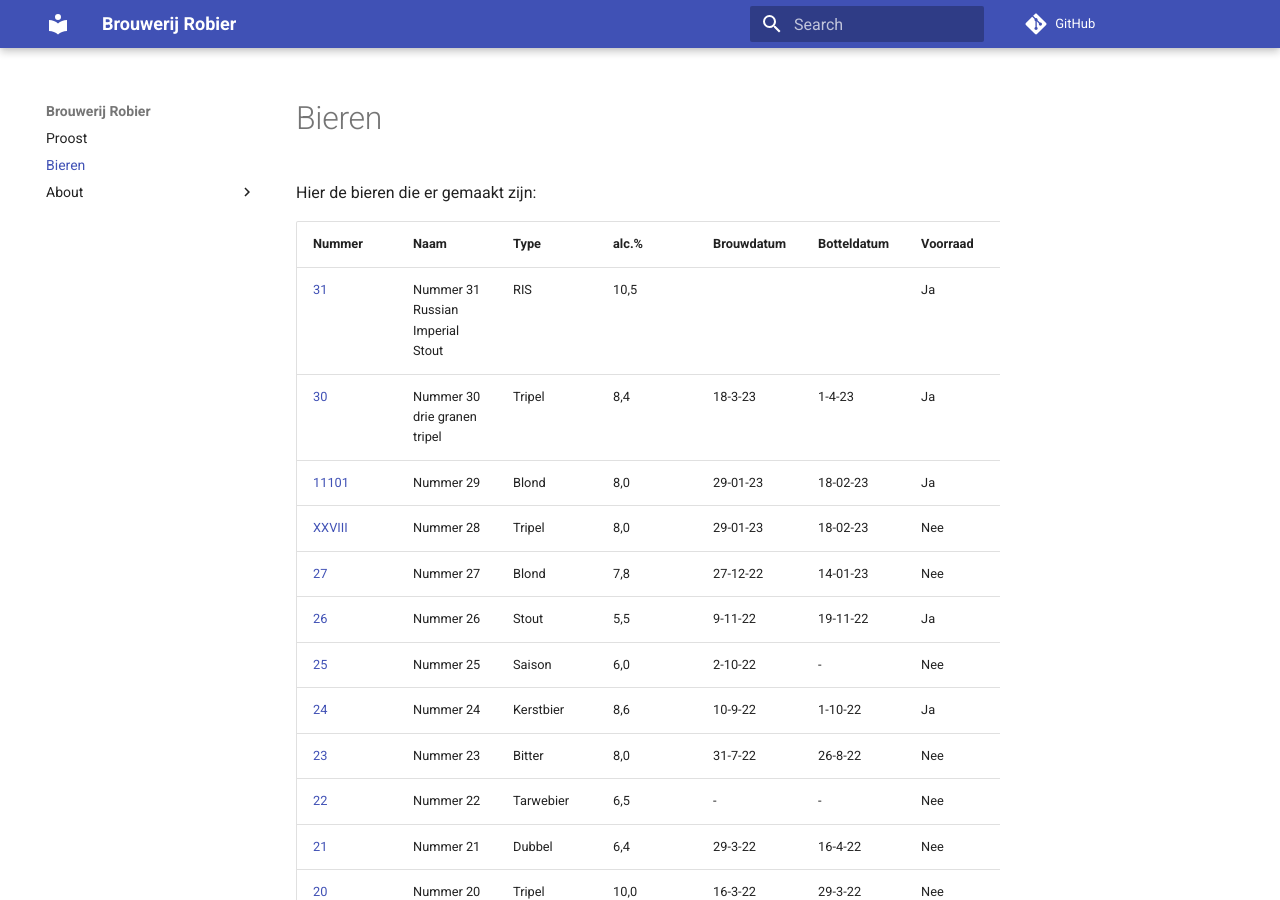
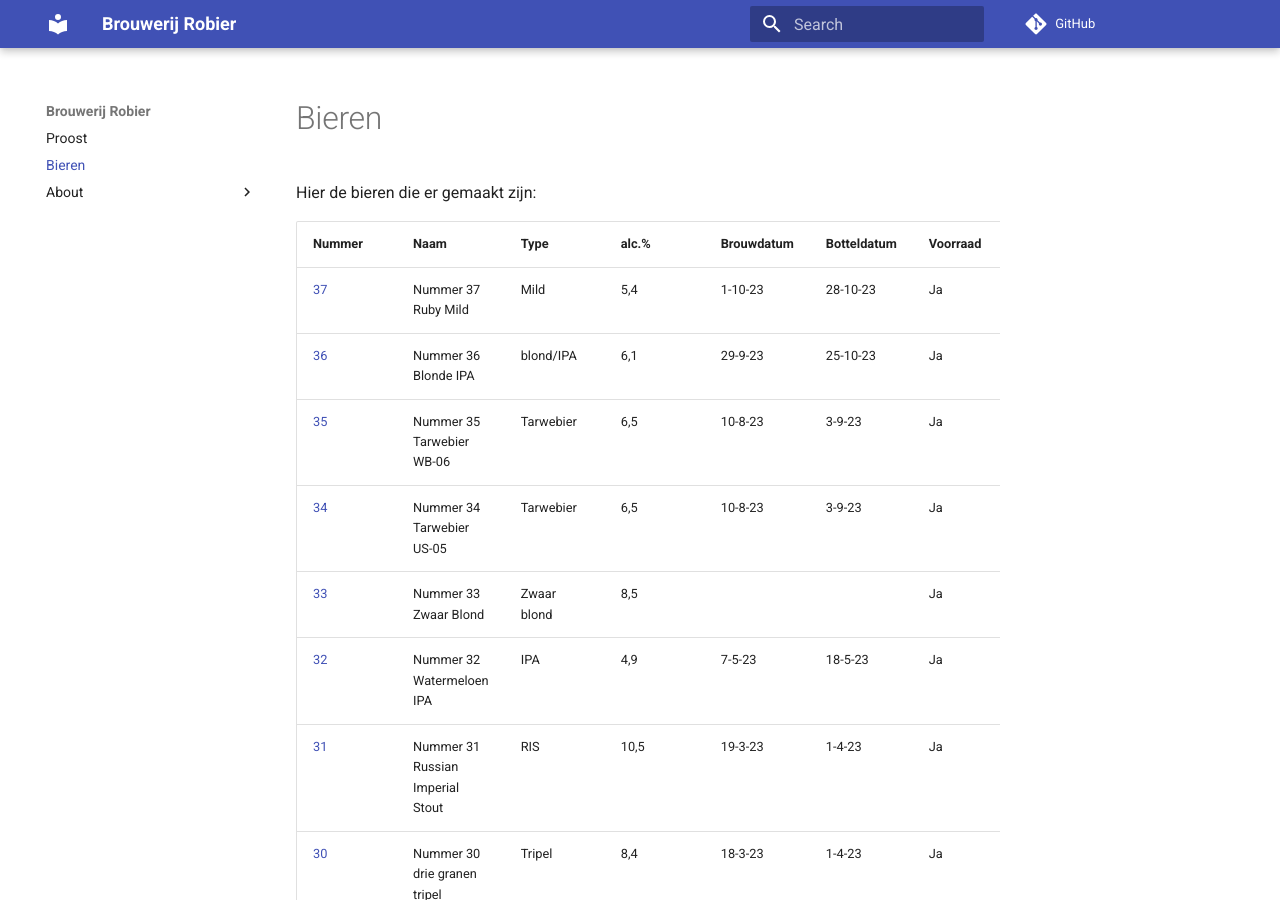
Before and after one commit to Wensink/robier, an MkDocs documentation site: the page built from docs/bieren.md, in a window 1280 px wide and 900 px high. Built offline with MkDocs 1.6.1 and Material for MkDocs 9.7.7, drawn with Linux system fonts in a browser that asks for light colours; comment, search, counter and statistics services are not loaded.

Commit message:
Blonde 36 toegevoegd

```diff
--- a/docs/bieren.md
+++ b/docs/bieren.md
@@ -2,7 +2,13 @@ Hier de bieren die er gemaakt zijn:
 
 Nummer | Naam | Type | alc.% | Brouwdatum | Botteldatum | Voorraad
 -----------------------------| ------- | ------ | ------ | ------ |  -- | ---
-[31](bieren/31-ris.md)     | Nummer 31 Russian Imperial Stout | RIS | 10,5 |  |  | Ja
+[37](bieren/37-ruby-mild.md)     | Nummer 37 Ruby Mild | Mild | 5,4 | 1-10-23 | 28-10-23 | Ja
+[36](bieren/36-blonde-ipa.md)     | Nummer 36 Blonde IPA | blond/IPA | 6,1 | 29-9-23 | 25-10-23 | Ja
+[35](bieren/35-tarwebier-wb-06.md)     | Nummer 35 Tarwebier WB-06 | Tarwebier | 6,5 | 10-8-23 | 3-9-23 | Ja
+[34](bieren/34-tarwebier-us-05.md)     | Nummer 34 Tarwebier US-05 | Tarwebier | 6,5 | 10-8-23 | 3-9-23 | Ja
+[33](bieren/33-zwaar-blond.md)     | Nummer 33 Zwaar Blond | Zwaar blond | 8,5 |  |  | Ja
+[32](bieren/32-watermeloen-ipa.md)     | Nummer 32 Watermeloen IPA | IPA | 4,9 | 7-5-23 | 18-5-23 | Ja
+[31](bieren/31-ris.md)     | Nummer 31 Russian Imperial Stout | RIS | 10,5 | 19-3-23 | 1-4-23 | Ja
 [30](bieren/30-drie-granen-tripel.md)     | Nummer 30 drie granen tripel | Tripel | 8,4 | 18-3-23 | 1-4-23 | Ja
 [11101](bieren/11101-blond.md)    | Nummer 29 | Blond | 8,0 | 29-01-23 | 18-02-23 | Ja
 [XXVIII](bieren/xxviii-tripel.md)    | Nummer 28 | Tripel | 8,0 | 29-01-23 | 18-02-23 | Nee
```
Also changed, not shown: docs/bieren/36-blonde-ipa.md (added, +44 -0 lines).
